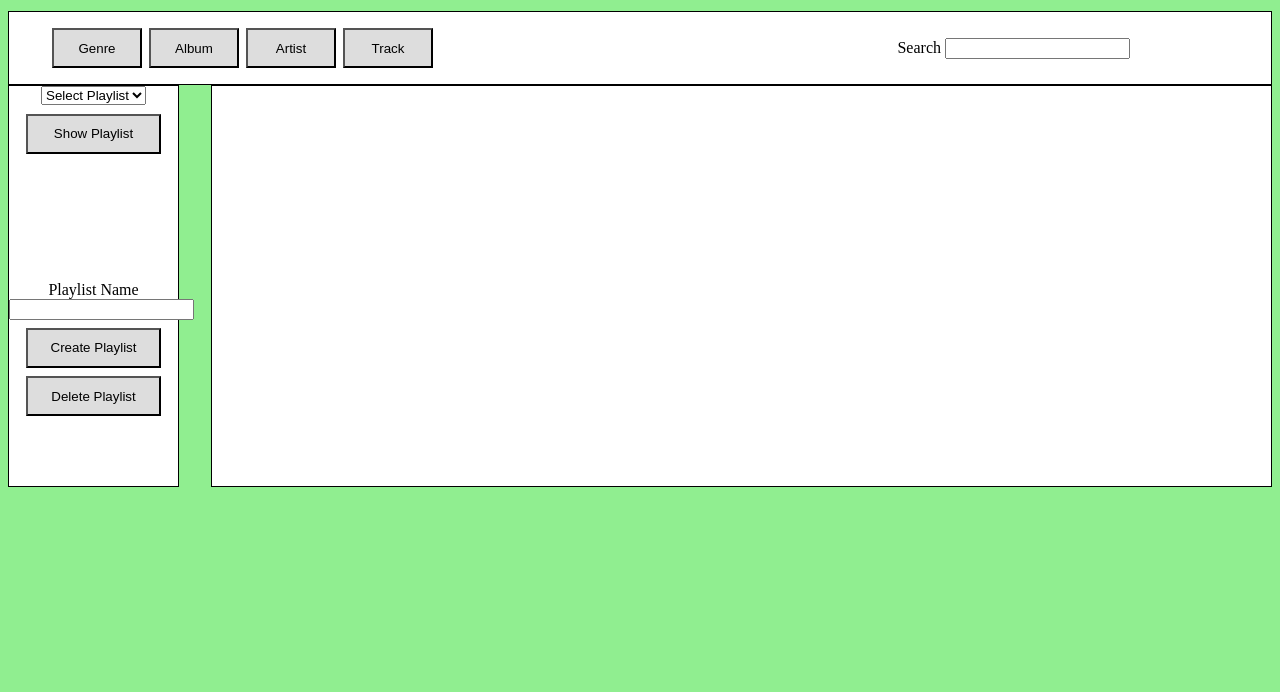
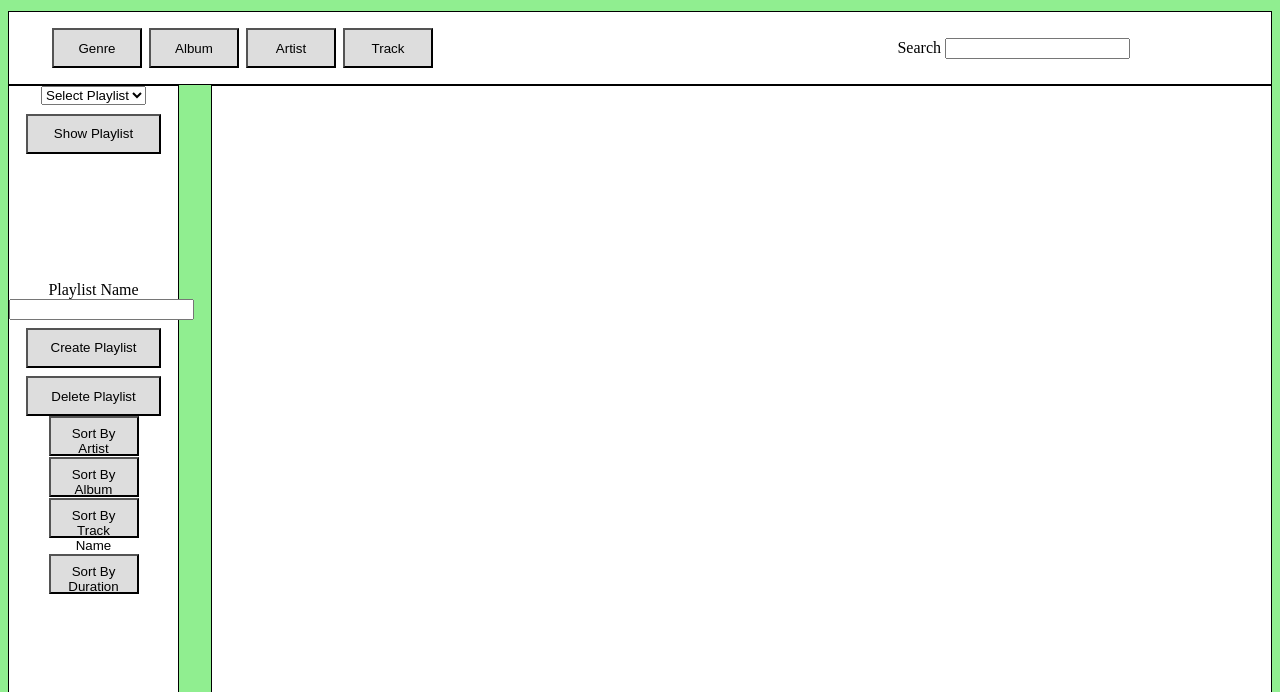
Before and after one commit to bthomp89/se3316-bthomp89-lab3, a website: page static/index.html in a window 1280 px wide. Shown: the part 108-800 px from the top of the page. Drawn offline with Linux system fonts and the light colour scheme.

Commit message:
sorting of playlists

```diff
--- a/static/app.js
+++ b/static/app.js
@@ -218,3 +218,126 @@ async function displayPlaylistInfo() {
     })
   );
 }
+
+async function sortByArtist() {
+  var list = document.getElementById("displayed_data_list");
+  var items = list.childNodes;
+  var itemsArr = [];
+  for (var i in items) {
+    if (items[i].nodeType == 1) {
+      itemsArr.push(items[i]);
+    }
+  }
+
+  itemsArr.sort(function (a, b) {
+    var test = a.innerHTML.match("Artist: ");
+    var testtwo = a.innerHTML.match(", Alb");
+    var testtest = b.innerHTML.match("Artist: ");
+    var testtwotesttwo = b.innerHTML.match(", Alb");
+
+    return a.innerHTML == b.innerHTML
+      ? 0
+      : a.innerHTML.substring(test.index, testtwo.index).toUpperCase() >
+        b.innerHTML
+          .substring(testtest.index, testtwotesttwo.index)
+          .toUpperCase()
+      ? 1
+      : -1;
+  });
+
+  for (i = 0; i < itemsArr.length; ++i) {
+    list.appendChild(itemsArr[i]);
+  }
+}
+
+async function sortByAlbum() {
+  var list = document.getElementById("displayed_data_list");
+  var items = list.childNodes;
+  console.log(items);
+  var itemsArr = [];
+  for (var i in items) {
+    if (items[i].nodeType == 1) {
+      itemsArr.push(items[i]);
+    }
+  }
+
+  itemsArr.sort(function (a, b) {
+    var test = a.innerHTML.match("Album: ");
+    var testtwo = a.innerHTML.match(", Dur");
+    var testtest = b.innerHTML.match("Album: ");
+    var testtwotesttwo = b.innerHTML.match(", Dur");
+
+    return a.innerHTML == b.innerHTML
+      ? 0
+      : a.innerHTML.substring(test.index, testtwo.index).toUpperCase() >
+        b.innerHTML
+          .substring(testtest.index, testtwotesttwo.index)
+          .toUpperCase()
+      ? 1
+      : -1;
+  });
+
+  for (i = 0; i < itemsArr.length; ++i) {
+    list.appendChild(itemsArr[i]);
+  }
+}
+
+async function sortByDuration() {
+  var list = document.getElementById("displayed_data_list");
+  var items = list.childNodes;
+  var itemsArr = [];
+  for (var i in items) {
+    if (items[i].nodeType == 1) {
+      itemsArr.push(items[i]);
+    }
+  }
+
+  itemsArr.sort(function (a, b) {
+    var test = a.innerHTML.match(", Dur");
+    var testtest = b.innerHTML.match(", Dur");
+
+    console.log(test);
+    return a.innerHTML == b.innerHTML
+      ? 0
+      : a.innerHTML.substring(test.index) >
+        b.innerHTML.substring(testtest.index)
+      ? 1
+      : -1;
+  });
+
+  for (i = 0; i < itemsArr.length; ++i) {
+    list.appendChild(itemsArr[i]);
+  }
+}
+
+async function sortByTrack() {
+  var list = document.getElementById("displayed_data_list");
+  var items = list.childNodes;
+  console.log(items);
+  var itemsArr = [];
+  for (var i in items) {
+    if (items[i].nodeType == 1) {
+      itemsArr.push(items[i]);
+    }
+  }
+
+  itemsArr.sort(function (a, b) {
+    var test = a.innerHTML.match("Title: ");
+    var testtwo = a.innerHTML.match(", Art");
+    var testtest = b.innerHTML.match("Title: ");
+    var testtwotesttwo = b.innerHTML.match(", Art");
+
+    return a.innerHTML == b.innerHTML
+      ? 0
+      : a.innerHTML.substring(test.index, testtwo.index).toUpperCase() >
+        b.innerHTML
+          .substring(testtest.index, testtwotesttwo.index)
+          .toUpperCase()
+      ? 1
+      : -1;
+  });
+
+  for (i = 0; i < itemsArr.length; ++i) {
+    list.appendChild(itemsArr[i]);
+  }
+}
--- a/static/index.html
+++ b/static/index.html
@@ -48,6 +48,12 @@
           <button onclick="deletePlaylist()" class="delete_playlist_btn">
             Delete Playlist
           </button>
+          <div id="sorting_playlist_btns">
+            <button onclick="sortByArtist()">Sort By Artist</button>
+            <button onclick="sortByAlbum()">Sort By Album</button>
+            <button onclick="sortByTrack()">Sort By Track Name</button>
+            <button onclick="sortByDuration()">Sort By Duration</button>
+          </div>
         </div>
       </div>
 
--- a/static/style.css
+++ b/static/style.css
@@ -48,7 +48,7 @@ li button:hover {
   border: 1px;
   border-color: black;
   border-style: solid;
-  height: 50ch;
+  height: 100ch;
   text-align: center;
 }
 
```
